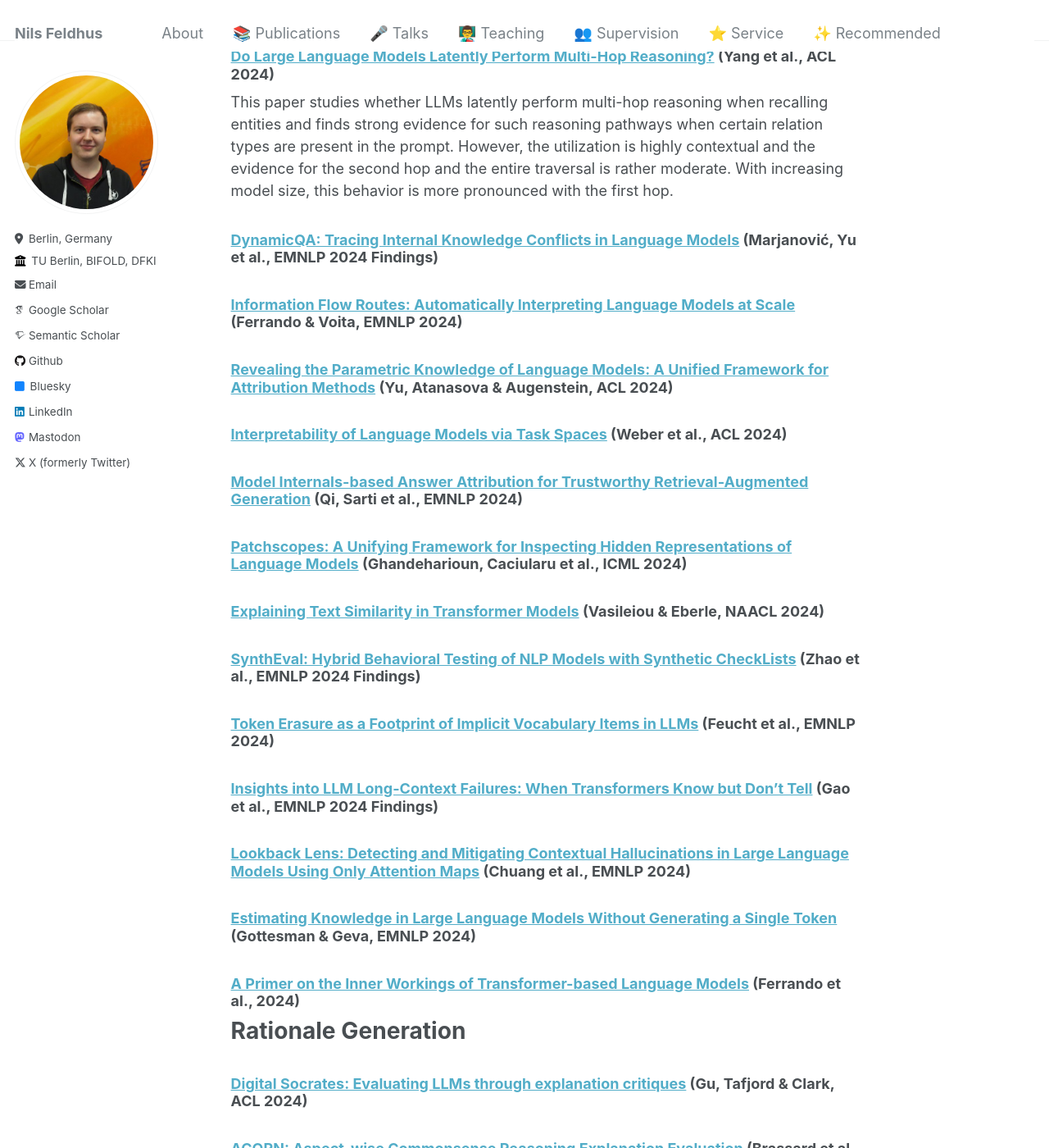
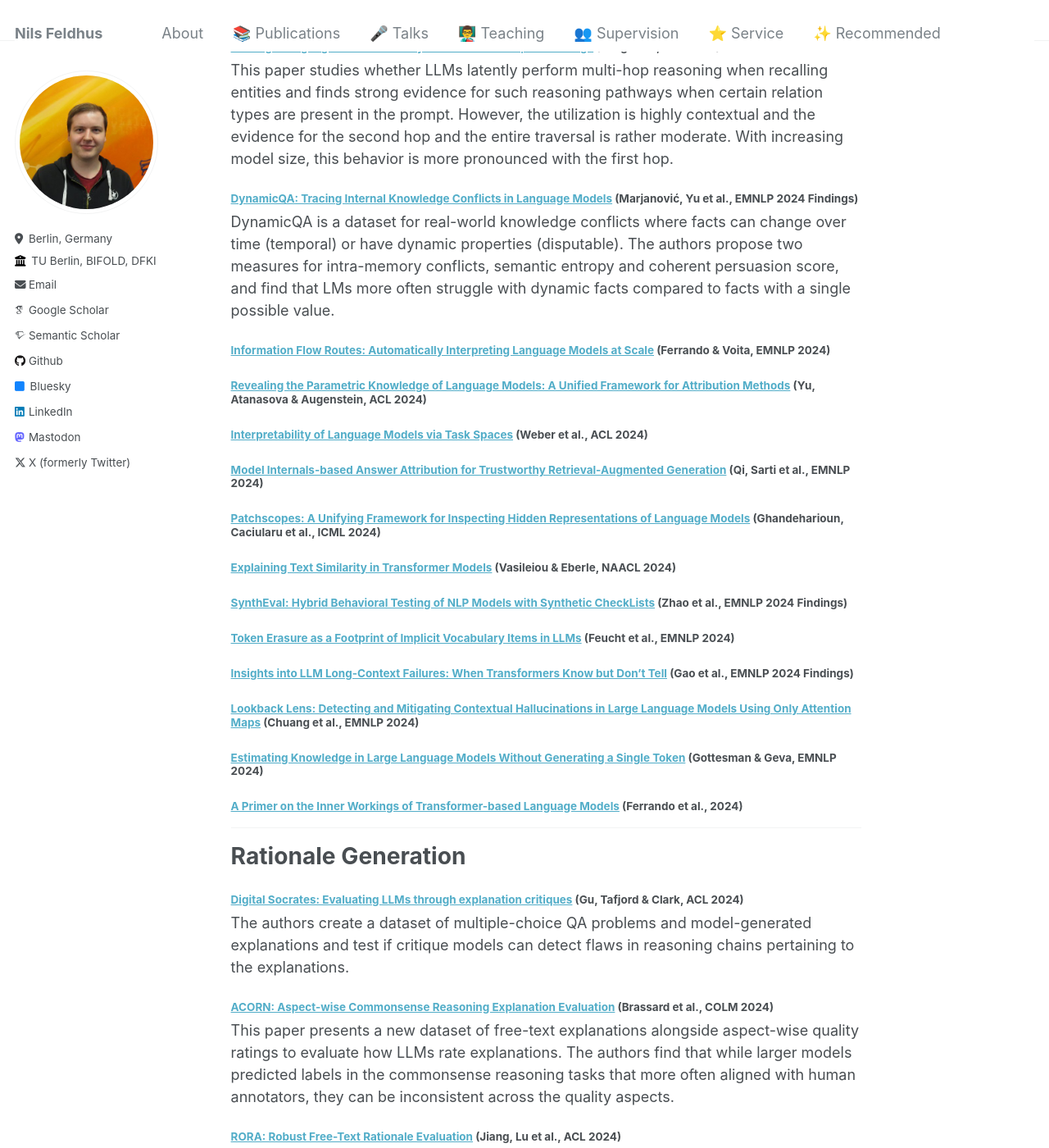
Before and after one commit to nfelnlp/nfelnlp.github.io, a Jekyll site: the page built from recommended/2024.md, in a window 1280 px wide and 1400 px high, scrolled down 344 px. Shown: the whole window at 82% size. Built offline with Jekyll 4.4.1, drawn with Linux system fonts in a browser that asks for light colours; some web fonts are replaced; some of the changed text lies outside the part shown.

```diff
--- a/recommended/2024.md
+++ b/recommended/2024.md
@@ -10,146 +10,161 @@
 ---
 
 # NLP Interpretability
-### [Do Large Language Models Latently Perform Multi-Hop Reasoning?](https://aclanthology.org/2024.acl-long.550/) (Yang et al., ACL 2024)
+#### [Do Large Language Models Latently Perform Multi-Hop Reasoning?](https://aclanthology.org/2024.acl-long.550/) (Yang et al., ACL 2024)
 This paper studies whether LLMs latently perform multi-hop reasoning when recalling entities and finds strong evidence for such reasoning pathways when certain relation types are present in the prompt. However, the utilization is highly contextual and the evidence for the second hop and the entire traversal is rather moderate. With increasing model size, this behavior is more pronounced with the first hop.
 
-### [DynamicQA: Tracing Internal Knowledge Conflicts in Language Models](https://aclanthology.org/2024.findings-emnlp.838/) (Marjanović, Yu et al., EMNLP 2024 Findings)
+#### [DynamicQA: Tracing Internal Knowledge Conflicts in Language Models](https://aclanthology.org/2024.findings-emnlp.838/) (Marjanović, Yu et al., EMNLP 2024 Findings)
+DynamicQA is a dataset for real-world knowledge conflicts where facts can change over time (temporal) or have dynamic properties (disputable). The authors propose two measures for intra-memory conflicts, semantic entropy and coherent persuasion score, and find that LMs more often struggle with dynamic facts compared to facts with a single possible value.
 
-### [Information Flow Routes: Automatically Interpreting Language Models at Scale](https://aclanthology.org/2024.emnlp-main.965/) (Ferrando & Voita, EMNLP 2024)
+#### [Information Flow Routes: Automatically Interpreting Language Models at Scale](https://aclanthology.org/2024.emnlp-main.965/) (Ferrando & Voita, EMNLP 2024)
 
-### [Revealing the Parametric Knowledge of Language Models: A Unified Framework for Attribution Methods](https://aclanthology.org/2024.acl-long.444/) (Yu, Atanasova & Augenstein, ACL 2024)
+#### [Revealing the Parametric Knowledge of Language Models: A Unified Framework for Attribution Methods](https://aclanthology.org/2024.acl-long.444/) (Yu, Atanasova & Augenstein, ACL 2024)
 
-### [Interpretability of Language Models via Task Spaces](https://aclanthology.org/2024.acl-long.248/) (Weber et al., ACL 2024)
+#### [Interpretability of Language Models via Task Spaces](https://aclanthology.org/2024.acl-long.248/) (Weber et al., ACL 2024)
 
-### [Model Internals-based Answer Attribution for Trustworthy Retrieval-Augmented Generation](https://aclanthology.org/2024.emnlp-main.347/) (Qi, Sarti et al., EMNLP 2024)
+#### [Model Internals-based Answer Attribution for Trustworthy Retrieval-Augmented Generation](https://aclanthology.org/2024.emnlp-main.347/) (Qi, Sarti et al., EMNLP 2024)
 
-### [Patchscopes: A Unifying Framework for Inspecting Hidden Representations of Language Models](https://openreview.net/forum?id=5uwBzcn885) (Ghandeharioun, Caciularu et al., ICML 2024)
+#### [Patchscopes: A Unifying Framework for Inspecting Hidden Representations of Language Models](https://openreview.net/forum?id=5uwBzcn885) (Ghandeharioun, Caciularu et al., ICML 2024)
 
-### [Explaining Text Similarity in Transformer Models](https://aclanthology.org/2024.naacl-long.435/) (Vasileiou & Eberle, NAACL 2024)
+#### [Explaining Text Similarity in Transformer Models](https://aclanthology.org/2024.naacl-long.435/) (Vasileiou & Eberle, NAACL 2024)
 
-### [SynthEval: Hybrid Behavioral Testing of NLP Models with Synthetic CheckLists](https://aclanthology.org/2024.findings-emnlp.412/) (Zhao et al., EMNLP 2024 Findings)
+#### [SynthEval: Hybrid Behavioral Testing of NLP Models with Synthetic CheckLists](https://aclanthology.org/2024.findings-emnlp.412/) (Zhao et al., EMNLP 2024 Findings)
 
-### [Token Erasure as a Footprint of Implicit Vocabulary Items in LLMs](https://aclanthology.org/2024.emnlp-main.543/) (Feucht et al., EMNLP 2024)
+#### [Token Erasure as a Footprint of Implicit Vocabulary Items in LLMs](https://aclanthology.org/2024.emnlp-main.543/) (Feucht et al., EMNLP 2024)
 
-### [Insights into LLM Long-Context Failures: When Transformers Know but Don't Tell](https://aclanthology.org/2024.findings-emnlp.447/) (Gao et al., EMNLP 2024 Findings)
+#### [Insights into LLM Long-Context Failures: When Transformers Know but Don't Tell](https://aclanthology.org/2024.findings-emnlp.447/) (Gao et al., EMNLP 2024 Findings)
 
-### [Lookback Lens: Detecting and Mitigating Contextual Hallucinations in Large Language Models Using Only Attention Maps](https://aclanthology.org/2024.emnlp-main.84/) (Chuang et al., EMNLP 2024)
+#### [Lookback Lens: Detecting and Mitigating Contextual Hallucinations in Large Language Models Using Only Attention Maps](https://aclanthology.org/2024.emnlp-main.84/) (Chuang et al., EMNLP 2024)
 
-### [Estimating Knowledge in Large Language Models Without Generating a Single Token](https://aclanthology.org/2024.emnlp-main.232/) (Gottesman & Geva, EMNLP 2024)
+#### [Estimating Knowledge in Large Language Models Without Generating a Single Token](https://aclanthology.org/2024.emnlp-main.232/) (Gottesman & Geva, EMNLP 2024)
 
-### [A Primer on the Inner Workings of Transformer-based Language Models](https://arxiv.org/abs/2405.00208) (Ferrando et al., 2024)
+#### [A Primer on the Inner Workings of Transformer-based Language Models](https://arxiv.org/abs/2405.00208) (Ferrando et al., 2024)
 
+---
 
 # Rationale Generation
-### [Digital Socrates: Evaluating LLMs through explanation critiques](https://aclanthology.org/2024.acl-long.302/) (Gu, Tafjord & Clark, ACL 2024)
+#### [Digital Socrates: Evaluating LLMs through explanation critiques](https://aclanthology.org/2024.acl-long.302/) (Gu, Tafjord & Clark, ACL 2024)
+The authors create a dataset of multiple-choice QA problems and model-generated explanations and test if critique models can detect flaws in reasoning chains pertaining to the explanations.
 
-### [ACORN: Aspect-wise Commonsense Reasoning Explanation Evaluation](https://openreview.net/forum?id=2oHnsM9M9D) (Brassard et al., COLM 2024)
+#### [ACORN: Aspect-wise Commonsense Reasoning Explanation Evaluation](https://openreview.net/forum?id=2oHnsM9M9D) (Brassard et al., COLM 2024)
+This paper presents a new dataset of free-text explanations alongside aspect-wise quality ratings to evaluate how LLMs rate explanations. The authors find that while larger models predicted labels in the commonsense reasoning tasks that more often aligned with human annotators, they can be inconsistent across the quality aspects.
 
-### [RORA: Robust Free-Text Rationale Evaluation](https://aclanthology.org/2024.acl-long.60/) (Jiang, Lu et al., ACL 2024)
+#### [RORA: Robust Free-Text Rationale Evaluation](https://aclanthology.org/2024.acl-long.60/) (Jiang, Lu et al., ACL 2024)
 
-### [SaySelf: Teaching LLMs to Express Confidence with Self-Reflective Rationales](https://aclanthology.org/2024.emnlp-main.343/) (Xu et al., EMNLP 2024)
+#### [SaySelf: Teaching LLMs to Express Confidence with Self-Reflective Rationales](https://aclanthology.org/2024.emnlp-main.343/) (Xu et al., EMNLP 2024)
 
-### [Can Large Language Models Faithfully Express Their Intrinsic Uncertainty in Words?](https://aclanthology.org/2024.emnlp-main.443/) (Yona, Aharoni & Geva, EMNLP 2024)
+#### [Can Large Language Models Faithfully Express Their Intrinsic Uncertainty in Words?](https://aclanthology.org/2024.emnlp-main.443/) (Yona, Aharoni & Geva, EMNLP 2024)
 
-### [Properties and Challenges of LLM-Generated Explanations](https://aclanthology.org/2024.hcinlp-1.2/) (Kunz & Kuhlmann, HCI+NLP @ NAACL 2024)
+#### [Properties and Challenges of LLM-Generated Explanations](https://aclanthology.org/2024.hcinlp-1.2/) (Kunz & Kuhlmann, HCI+NLP @ NAACL 2024)
 
+---
 
 # Human Evaluation of Explanations
-### [Unraveling the Dilemma of AI Errors: Exploring the Effectiveness of Human and Machine Explanations for Large Language Models](https://doi.org/10.1145/3613904.3642934) (Pafla, Larson & Hancock, CHI 2024)
+#### [Unraveling the Dilemma of AI Errors: Exploring the Effectiveness of Human and Machine Explanations for Large Language Models](https://doi.org/10.1145/3613904.3642934) (Pafla, Larson & Hancock, CHI 2024)
 
-### [Fool Me Once? Contrasting Textual and Visual Explanations in a Clinical Decision-Support Setting](https://aclanthology.org/2024.emnlp-main.1051/) (Kayser et al., EMNLP 2024)
+#### [Fool Me Once? Contrasting Textual and Visual Explanations in a Clinical Decision-Support Setting](https://aclanthology.org/2024.emnlp-main.1051/) (Kayser et al., EMNLP 2024)
 
-### [Persuasiveness of Generated Free-Text Rationales in Subjective Decisions: A Case Study on Pairwise Argument Ranking](https://aclanthology.org/2024.findings-emnlp.836/) (Elaraby et al., EMNLP 2024 Findings)
+#### [Persuasiveness of Generated Free-Text Rationales in Subjective Decisions: A Case Study on Pairwise Argument Ranking](https://aclanthology.org/2024.findings-emnlp.836/) (Elaraby et al., EMNLP 2024 Findings)
 
-### [Interpretability Gone Bad: The Role of Bounded Rationality in How Practitioners Understand Machine Learning](https://dl.acm.org/doi/10.1145/3637354) (Kaur et al., CSCW 2024)
+#### [Interpretability Gone Bad: The Role of Bounded Rationality in How Practitioners Understand Machine Learning](https://dl.acm.org/doi/10.1145/3637354) (Kaur et al., CSCW 2024)
 In a controlled experiment with 119 ML practitioners, giving them access to interpretability tools resulted in 5x less time spent on the task and 17% less accuracy about the data and the model, showing an inclination towards "good enough" understanding.
 
-### [EXMOS: Explanatory Model Steering Through Multifaceted Explanations and Data Configurations](https://doi.org/10.1145/3613904.3642106) (Bhattacharya et al., CHI 2024)
+#### [EXMOS: Explanatory Model Steering Through Multifaceted Explanations and Data Configurations](https://doi.org/10.1145/3613904.3642106) (Bhattacharya et al., CHI 2024)
 
-### [Why is 'Problems' Predictive of Positive Sentiment? A Case Study of Explaining Unintuitive Features in Sentiment Classification](https://dl.acm.org/doi/10.1145/3630106.3658547) (Gu, Arguello & Wang, FAccT 2024)
+#### [Why is 'Problems' Predictive of Positive Sentiment? A Case Study of Explaining Unintuitive Features in Sentiment Classification](https://dl.acm.org/doi/10.1145/3630106.3658547) (Gu, Arguello & Wang, FAccT 2024)
 
-### [On Evaluating Explanation Utility for Human-AI Decision Making in NLP](https://aclanthology.org/2024.findings-emnlp.439/) (Chaleshtori et al., EMNLP 2024 Findings)
+#### [On Evaluating Explanation Utility for Human-AI Decision Making in NLP](https://aclanthology.org/2024.findings-emnlp.439/) (Chaleshtori et al., EMNLP 2024 Findings)
 
-### [Facilitating Human-LLM Collaboration through Factuality Scores and Source Attributions](https://arxiv.org/abs/2405.20434) (Do, Ostrand et al., TREW @ CHI 2024)
+#### [Facilitating Human-LLM Collaboration through Factuality Scores and Source Attributions](https://arxiv.org/abs/2405.20434) (Do, Ostrand et al., TREW @ CHI 2024)
 
+---
 
 # Dialogue
-### [MediQ: Question-Asking LLMs and a Benchmark for Reliable Interactive Clinical Reasoning](https://openreview.net/forum?id=W4pIBQ7bAI) (Li et al., NeurIPS 2024)
+#### [MediQ: Question-Asking LLMs and a Benchmark for Reliable Interactive Clinical Reasoning](https://openreview.net/forum?id=W4pIBQ7bAI) (Li et al., NeurIPS 2024)
 
-### [Soda-Eval: Open-Domain Dialogue Evaluation in the Age of LLMs](https://aclanthology.org/2024.findings-emnlp.684/) (Mendonça, Trancoso & Lavie, EMNLP 2024 Findings)
+#### [Soda-Eval: Open-Domain Dialogue Evaluation in the Age of LLMs](https://aclanthology.org/2024.findings-emnlp.684/) (Mendonça, Trancoso & Lavie, EMNLP 2024 Findings)
 
-### [Rethinking the Evaluation of Dialogue Systems: Effects of User Feedback on Crowdworkers and LLMs](https://doi.org/10.1145/3626772.3657712) (Siro, Aliannejadi & de Rijke, SIGIR 2024)
+#### [Rethinking the Evaluation of Dialogue Systems: Effects of User Feedback on Crowdworkers and LLMs](https://doi.org/10.1145/3626772.3657712) (Siro, Aliannejadi & de Rijke, SIGIR 2024)
 
-### [Modeling the Quality of Dialogical Explanations](https://aclanthology.org/2024.lrec-main.1007/) (Alshomary et al., LREC-COLING 2024)
+#### [Modeling the Quality of Dialogical Explanations](https://aclanthology.org/2024.lrec-main.1007/) (Alshomary et al., LREC-COLING 2024)
 
-### [IQA-EVAL: Automatic Evaluation of Human-Model Interactive Question Answering](https://openreview.net/forum?id=MzM99vV5Rx) (Li et al., NeurIPS 2024)
+#### [IQA-EVAL: Automatic Evaluation of Human-Model Interactive Question Answering](https://openreview.net/forum?id=MzM99vV5Rx) (Li et al., NeurIPS 2024)
 
+---
 
 # Fact Checking
-### [HealthFC: Verifying Health Claims with Evidence-Based Medical Fact-Checking](https://aclanthology.org/2024.lrec-main.709) (Vladika, Schneider & Matthes, LREC-COLING 2024)
+#### [HealthFC: Verifying Health Claims with Evidence-Based Medical Fact-Checking](https://aclanthology.org/2024.lrec-main.709) (Vladika, Schneider & Matthes, LREC-COLING 2024)
 
-### [What Evidence Do Language Models Find Convincing?](https://aclanthology.org/2024.acl-long.403) (Wan, Wallace & Klein, ACL 2024)
+#### [What Evidence Do Language Models Find Convincing?](https://aclanthology.org/2024.acl-long.403) (Wan, Wallace & Klein, ACL 2024)
 Their dataset ConflictingQA deals with the problem that RAG models are increasingly tasked with subjective and ambiguous queries and pairs such queries with documents as evidence in different categories. They find that models heavily rely on the relevance of a website to the query and ignore stylistic features that humans find important (presence of scientific references, neutral tone).
 
-### [The Earth is Flat because...: Investigating LLMs' Belief towards Misinformation via Persuasive Conversation](https://aclanthology.org/2024.acl-long.858/) (Xu et al., ACL 2024)
+#### [The Earth is Flat because...: Investigating LLMs' Belief towards Misinformation via Persuasive Conversation](https://aclanthology.org/2024.acl-long.858/) (Xu et al., ACL 2024)
 
-### [Enhancing Perception: Refining Explanations of News Claims with LLM Conversations](https://aclanthology.org/2024.findings-naacl.137/) (Hsu et al., NAACL 2024 Findings)
+#### [Enhancing Perception: Refining Explanations of News Claims with LLM Conversations](https://aclanthology.org/2024.findings-naacl.137/) (Hsu et al., NAACL 2024 Findings)
 
+---
 
 # Memorization
-### [Generalisation First, Memorisation Second? Memorisation Localisation for Natural Language Classification Tasks](https://aclanthology.org/2024.findings-acl.852/) (Dankers & Titov, ACL 2024 Findings)
+#### [Generalisation First, Memorisation Second? Memorisation Localisation for Natural Language Classification Tasks](https://aclanthology.org/2024.findings-acl.852/) (Dankers & Titov, ACL 2024 Findings)
 
-### [Demystifying Verbatim Memorization in Large Language Models](https://aclanthology.org/2024.emnlp-main.598/) (Huang, Yang & Potts, EMNLP 2024)
+#### [Demystifying Verbatim Memorization in Large Language Models](https://aclanthology.org/2024.emnlp-main.598/) (Huang, Yang & Potts, EMNLP 2024)
 
+---
 
 # Readability & Education
-### [RSA-Control: A Pragmatics-Grounded Lightweight Controllable Text Generation Framework](https://aclanthology.org/2024.emnlp-main.318/) (Wang & Demberg, EMNLP 2024)
+#### [RSA-Control: A Pragmatics-Grounded Lightweight Controllable Text Generation Framework](https://aclanthology.org/2024.emnlp-main.318/) (Wang & Demberg, EMNLP 2024)
 
-### [Beyond Flesch-Kincaid: Prompt-based Metrics Improve Difficulty Classification of Educational Texts](https://aclanthology.org/2024.bea-1.5/) (Rooein et al., BEA @ NAACL 2024)
+#### [Beyond Flesch-Kincaid: Prompt-based Metrics Improve Difficulty Classification of Educational Texts](https://aclanthology.org/2024.bea-1.5/) (Rooein et al., BEA @ NAACL 2024)
 
-### [Two-Pronged Human Evaluation of ChatGPT Self-Correction in Radiology Report Simplification](https://aclanthology.org/2024.findings-acl.279/) (Yang, Cherian & Vucetic, ACL 2024 Findings)
+#### [Two-Pronged Human Evaluation of ChatGPT Self-Correction in Radiology Report Simplification](https://aclanthology.org/2024.findings-acl.279/) (Yang, Cherian & Vucetic, ACL 2024 Findings)
 
+---
 
 # Annotation
-### ['Seeing the Big through the Small': Can LLMs Approximate Human Judgment Distributions on NLI from a Few Explanations?](https://aclanthology.org/2024.findings-emnlp.842/) (Chen et al., EMNLP 2024 Findings)
+#### ['Seeing the Big through the Small': Can LLMs Approximate Human Judgment Distributions on NLI from a Few Explanations?](https://aclanthology.org/2024.findings-emnlp.842/) (Chen et al., EMNLP 2024 Findings)
 
-### [If in a Crowdsourced Data Annotation Pipeline, a GPT-4](https://doi.org/10.1145/3613904.3642834) (He et al., CHI 2024)
+#### [If in a Crowdsourced Data Annotation Pipeline, a GPT-4](https://doi.org/10.1145/3613904.3642834) (He et al., CHI 2024)
 
+---
 
 # Dataset Analysis
-### [Explaining Datasets in Words: Statistical Models with Natural Language Parameters](https://openreview.net/forum?id=u5BkOgWWZW) (Zhong et al., NeurIPS 2024)
+#### [Explaining Datasets in Words: Statistical Models with Natural Language Parameters](https://openreview.net/forum?id=u5BkOgWWZW) (Zhong et al., NeurIPS 2024)
 
-### [Benchmark Transparency: Measuring the Impact of Data on Evaluation](https://aclanthology.org/2024.naacl-long.86/) (Kovatchev & Lease, NAACL 2024)
+#### [Benchmark Transparency: Measuring the Impact of Data on Evaluation](https://aclanthology.org/2024.naacl-long.86/) (Kovatchev & Lease, NAACL 2024)
 
+---
 
 # Concept-based Explanations
-### [CoSy: Evaluating Textual Explanations of Neurons](https://openreview.net/forum?id=R0bnWrpIeN) (Kopf et al., NeurIPS 2024)
+#### [CoSy: Evaluating Textual Explanations of Neurons](https://openreview.net/forum?id=R0bnWrpIeN) (Kopf et al., NeurIPS 2024)
 The proposed Concept Synthesis framework can qualitatively evaluate textual explanations of latent neurons in DNNs (for CV) using a generative model conditioned on textual input and a comparison between its model and the response of the explained neuron.
 
+---
 
 # Generalization
-### [PRobELM: Plausibility Ranking Evaluation for Language Models](https://openreview.net/forum?id=k8KS9Ps71d) (Yuan et al., COLM 2024)
+#### [PRobELM: Plausibility Ranking Evaluation for Language Models](https://openreview.net/forum?id=k8KS9Ps71d) (Yuan et al., COLM 2024)
 
+---
 
 # Prompting, Tool Use & Self-Correction
-### [GoLLIE: Annotation Guidelines improve Zero-Shot Information-Extraction](https://openreview.net/forum?id=Y3wpuxd7u9) (Sainz et al., ICLR 2024)
+#### [GoLLIE: Annotation Guidelines improve Zero-Shot Information-Extraction](https://openreview.net/forum?id=Y3wpuxd7u9) (Sainz et al., ICLR 2024)
 
-### [TACT: Advancing Complex Aggregative Reasoning with Information Extraction Tools](https://openreview.net/forum?id=Km2XEjH0I5) (Caciularu et al., NeurIPS 2024 D&B)
+#### [TACT: Advancing Complex Aggregative Reasoning with Information Extraction Tools](https://openreview.net/forum?id=Km2XEjH0I5) (Caciularu et al., NeurIPS 2024 D&B)
 
-### [When Can LLMs Actually Correct Their Own Mistakes? A Critical Survey of Self-Correction of LLMs](https://doi.org/10.1162/tacl_a_00713) (Kamoi et al., TACL 2024)
+#### [When Can LLMs Actually Correct Their Own Mistakes? A Critical Survey of Self-Correction of LLMs](https://doi.org/10.1162/tacl_a_00713) (Kamoi et al., TACL 2024)
 
-### [The Prompt Report: A Systematic Survey of Prompting Techniques](https://arxiv.org/abs/2406.06608) (Schulhoff et al., 2024)
+#### [The Prompt Report: A Systematic Survey of Prompting Techniques](https://arxiv.org/abs/2406.06608) (Schulhoff et al., 2024)
 
-### [What Are Tools Anyway? A Survey from the Language Model Perspective](https://openreview.net/forum?id=Xh1B90iBSR) (Wang et al., COLM 2024)
+#### [What Are Tools Anyway? A Survey from the Language Model Perspective](https://openreview.net/forum?id=Xh1B90iBSR) (Wang et al., COLM 2024)
 
+---
 
 # Meta-analyses
-### [From Insights to Actions: The Impact of Interpretability and Analysis Research on NLP](https://aclanthology.org/2024.emnlp-main.181/) (Mosbach et al., EMNLP 2024)
+#### [From Insights to Actions: The Impact of Interpretability and Analysis Research on NLP](https://aclanthology.org/2024.emnlp-main.181/) (Mosbach et al., EMNLP 2024)
 To rebut the criticism that interpretability research lacks actionable insights and impact on NLP, the authors construct a manually annotated citation graph and conduct a survey of members of the NLP community. They find that NLP researchers build on findings from the interpretability field and perceive it as important for progress in NLP and that highly influential work outside of interpretability often cites these findings.
 
-### [Mechanistic?](https://aclanthology.org/2024.blackboxnlp-1.30/) (Saphra & Wiegreffe, BlackboxNLP @ EMNLP 2024)
+#### [Mechanistic?](https://aclanthology.org/2024.blackboxnlp-1.30/) (Saphra & Wiegreffe, BlackboxNLP @ EMNLP 2024)
 
-### [Position: Key Claims in LLM Research Have a Long Tail of Footnotes](https://openreview.net/forum?id=M2cwkGleRL) (Luccioni & Rogers, ICML 2024)
+#### [Position: Key Claims in LLM Research Have a Long Tail of Footnotes](https://openreview.net/forum?id=M2cwkGleRL) (Luccioni & Rogers, ICML 2024)
 
 ---
 
@@ -157,5 +172,4 @@
 Most papers are in their final (peer-reviewed and published) version safe for very few exceptions (mostly surveys). If I assume an arXiv pre-print to appear at some conference in 2025, I will not mention it and save it for next year.
 
 ## Log
-## 2024-12-29
-* Initial version. Future updates will fill in the missing gists.
+* **2024-12-29** – Initial version. Future updates will fill in the missing gists.
```
Also changed, not shown: index.md (+1 -0 lines).
